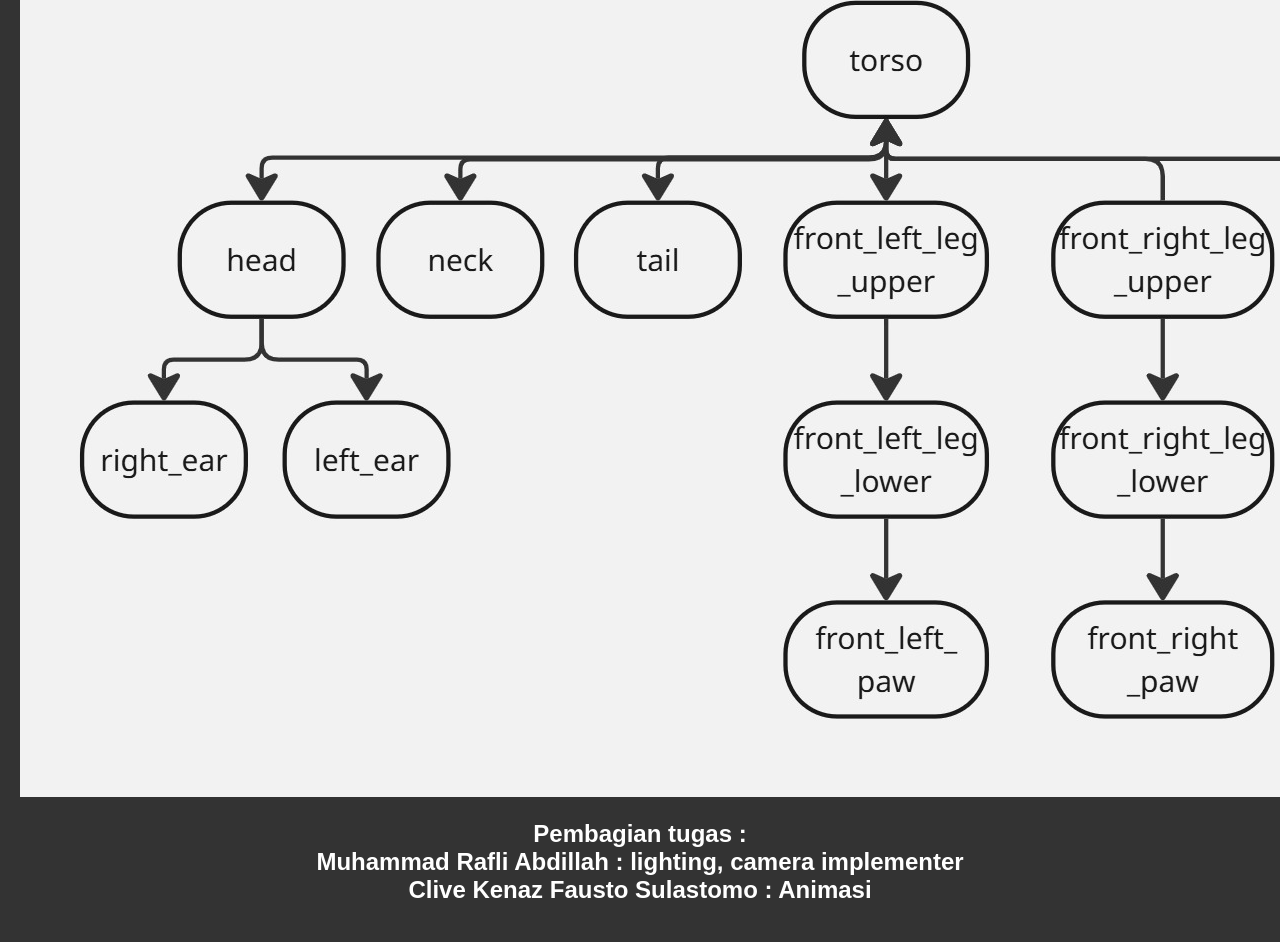
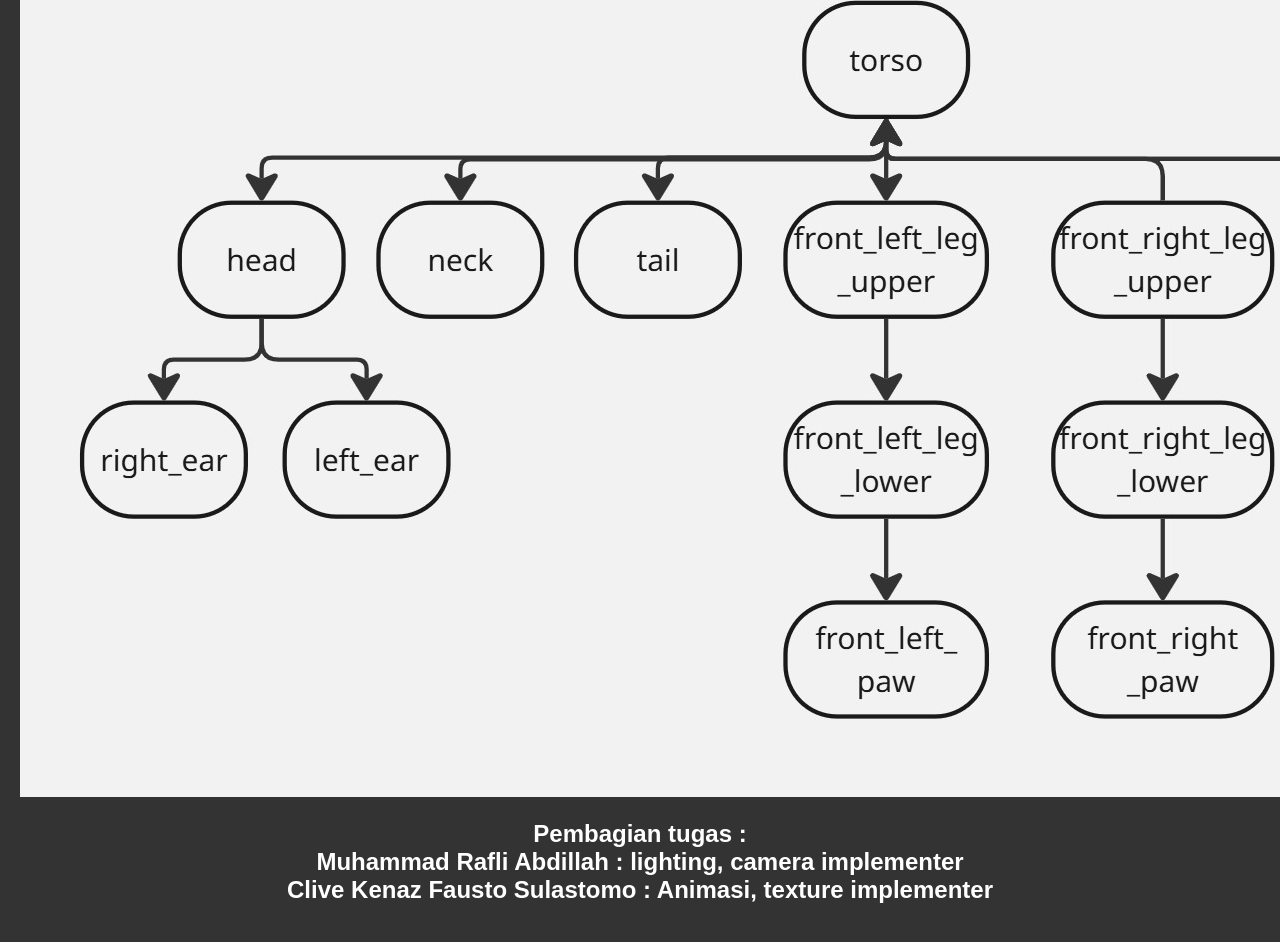
Before and after one commit to Clivekfs/Grafkom_Tugas_2, a plain HTML site: page index.html in a window 1280 px wide. Shown: the part 1068-2010 px from the top of the page. Drawn offline with Linux system fonts and the light colour scheme; a script that the page names is missing.

Commit message:
up dikit

```diff
--- a/index.html
+++ b/index.html
@@ -126,7 +126,7 @@
     <div>
       <h2>Pembagian tugas :<br>
       Muhammad Rafli Abdillah : lighting, camera implementer<br>
-      Clive Kenaz Fausto Sulastomo : Animasi
+      Clive Kenaz Fausto Sulastomo : Animasi, texture implementer
       </h2>
     </div>
 
```
